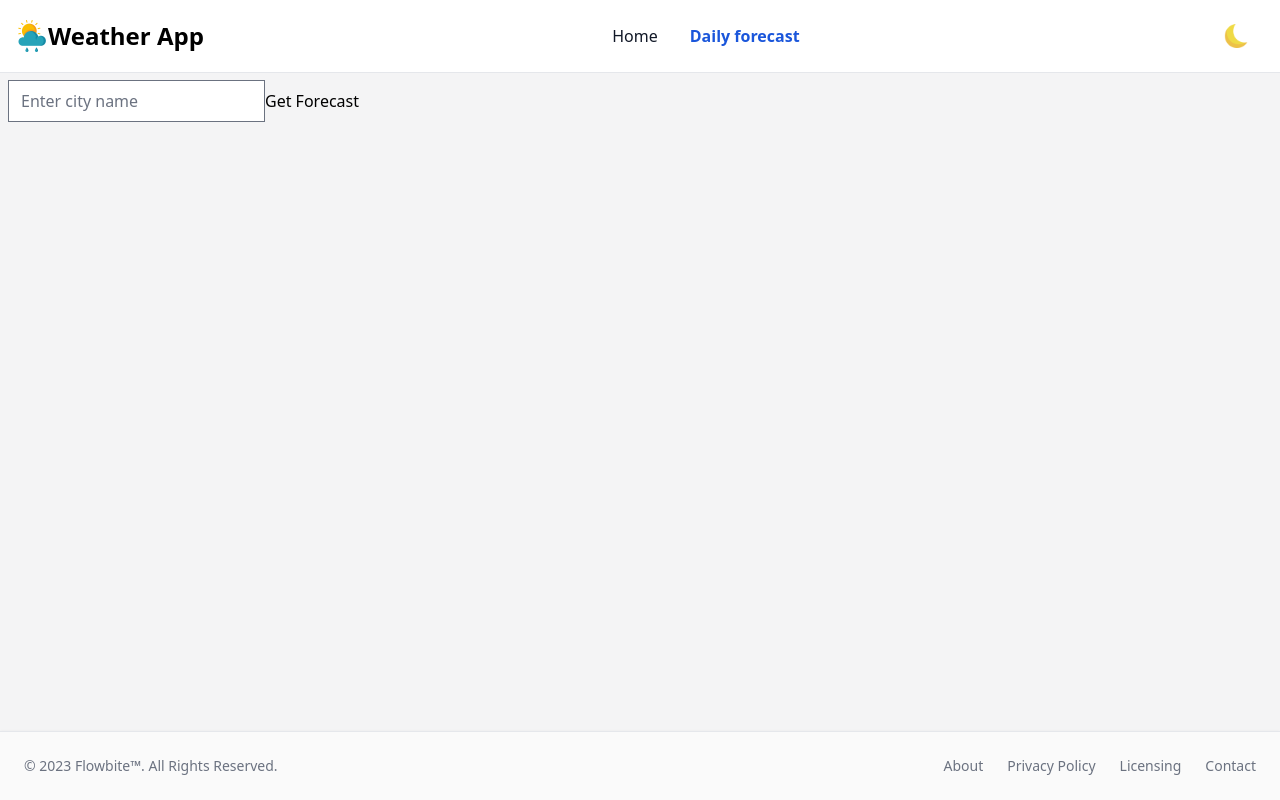
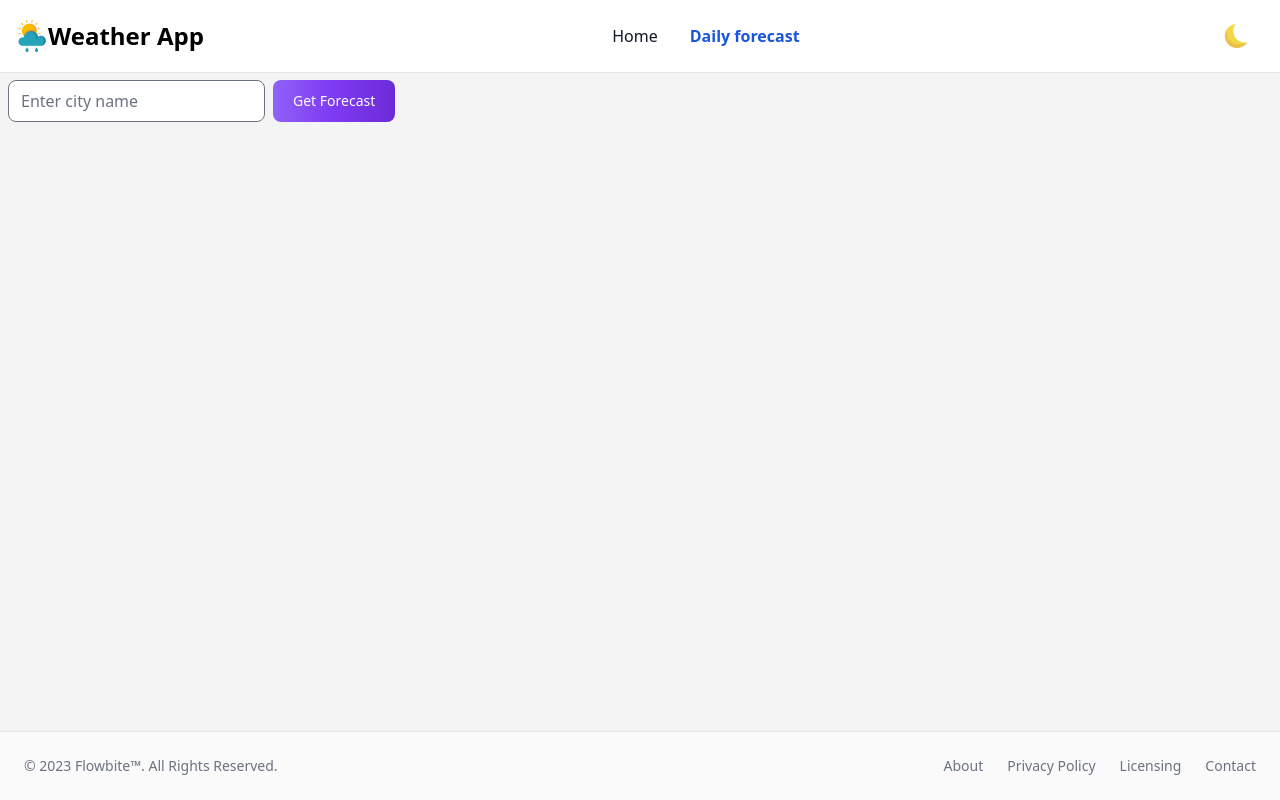
Before and after one commit to R3tr066/weather-app, a Vue app in the folder weatherApp/: page /daily-forecast in a window 1280 px wide. Built offline with nearby package versions, Linux system fonts and the light colour scheme.

Commit message:
pridanie loading animacie, bug fixes

```diff
--- a/weatherApp/package.json
+++ b/weatherApp/package.json
@@ -14,6 +14,7 @@
   },
   "dependencies": {
     "axios": "^1.7.7",
+    "epic-spinners": "^2.0.0",
     "flowbite": "^2.5.2",
     "pinia": "^2.2.6",
     "vue": "^3.5.12",
--- a/weatherApp/src/components/DailyForecast.vue
+++ b/weatherApp/src/components/DailyForecast.vue
@@ -1,13 +1,16 @@
 <template>
   <div>
     <!-- Input field for city name -->
-    <div class="ml-2">
-      <input v-model="cityInput" type="text" placeholder="Enter city name"/>
-      <button @click="saveCity">Get Forecast</button>
+    <div class="flex flex-row">
+      <input v-model="cityInput" class="ml-2 rounded-lg" type="text" placeholder="Enter city name"/>
+      <button @click="saveCity"
+              class="text-white bg-gradient-to-r from-purple-500 via-purple-600 to-purple-700 hover:bg-gradient-to-br focus:ring-4 focus:outline-none focus:ring-purple-300 dark:focus:ring-purple-800 font-medium rounded-lg text-sm px-5 py-2.5 text-center me-2 ml-2">
+        Get Forecast
+      </button>
     </div>
 
     <!-- Display the forecast data -->
-    <div v-if="forecastData.length" class="flex flex-wrap md:gap-6 mt-2 ml-5">
+    <div v-if="forecastData.length" class="flex flex-wrap justify-center md:gap-6 mt-2 ml-5">
       <div v-for="forecast in forecastData" :key="forecast.date"
            class="weather-card mt-2 ml-2 bg-[#F7E7CE] rounded dark:bg-gray-900 p-4 shadow-md">
 
@@ -21,11 +24,12 @@
           </div>
 
           <div class="transition-all duration-300 text-black dark:text-white">
-            <img :src="`https://openweathermap.org/img/wn/${forecast.icon}.png`" alt="weather icon" width="64px" height="64px"/>
+            <img :src="`https://openweathermap.org/img/wn/${forecast.icon}.png`" alt="weather icon" width="64px"
+                 height="64px"/>
           </div>
 
         </div>
-        <div class="flex justify-end">
+        <div class="flex justify-end text-black dark:text-white">
           <p>{{ forecast.description }}</p>
         </div>
 
@@ -34,15 +38,25 @@
     </div>
 
     <!-- Loading indicator or error message -->
-    <div v-else-if="loading">Loading forecast...</div>
+    <div v-else-if="loading">
+      <self-building-square-spinner
+        :animation-duration="6000"
+        :size="40"
+        color="#1A56DB"
+      />
+    </div>
     <div v-else-if="errorMessage">{{ errorMessage }}</div>
   </div>
 </template>
 
 <script>
 import {get5DayForecast} from '@/services/weatherService'; // Assuming weatherService is here
+import {SelfBuildingSquareSpinner} from 'epic-spinners'
 
 export default {
+  components: {
+    SelfBuildingSquareSpinner
+  },
   data() {
     return {
       cityInput: '', // Local variable to hold input city name
```
Also changed, not shown: 1 other file (tests, documents, lock files or other folders).
